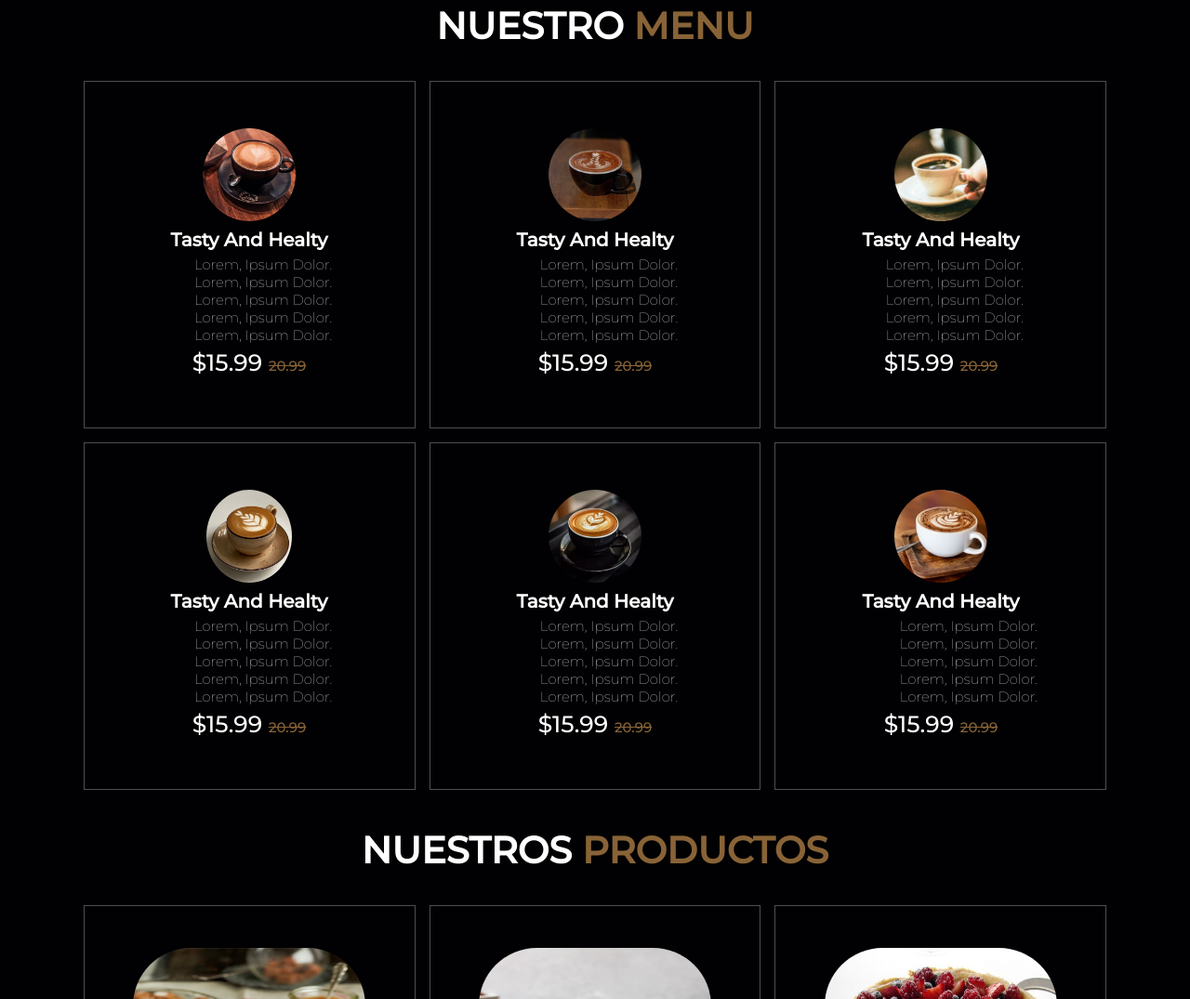
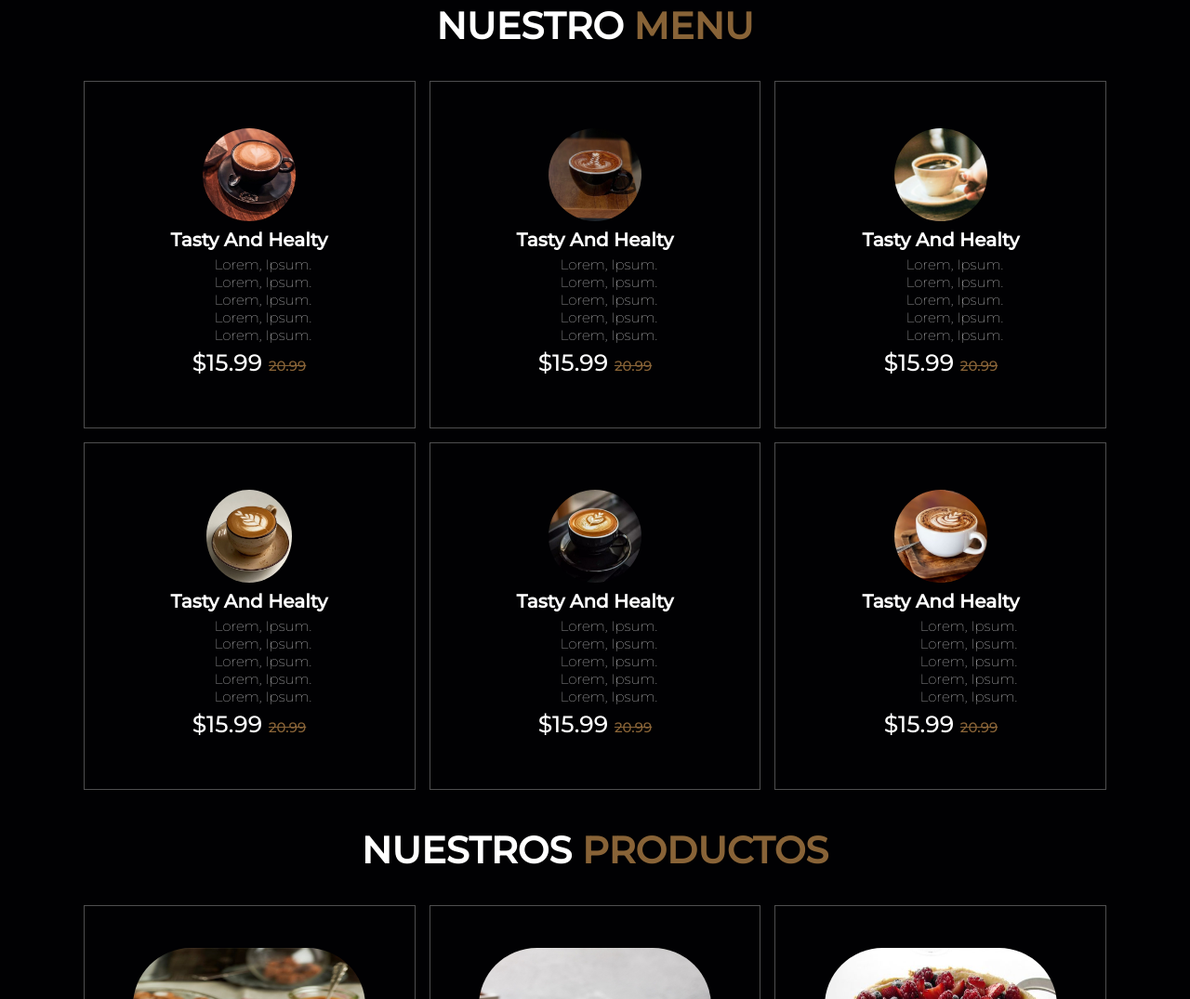
Before and after one commit to DevZone990/DevZone990.github.io, a plain HTML site: page index.html in a window 1280 px wide. Shown: the part 1332-2407 px from the top of the page at 93% size. Drawn offline with Linux system fonts and the light colour scheme.

Commit message:
html corte el lorem

```diff
--- a/index.html
+++ b/index.html
@@ -107,11 +107,11 @@
                 <img src="/img/menu1.jpg" alt="" style="border-radius: 50%;">
                 <h3>tasty and healty</h3>
                 <ul>
-                    <li> Lorem, ipsum dolor.</li>
-                    <li> Lorem, ipsum dolor.</li>
-                    <li> Lorem, ipsum dolor.</li>
-                    <li> Lorem, ipsum dolor.</li>
-                    <li> Lorem, ipsum dolor.</li>
+                    <li> Lorem, ipsum.</li>
+                    <li> Lorem, ipsum.</li>
+                    <li> Lorem, ipsum.</li>
+                    <li> Lorem, ipsum.</li>
+                    <li> Lorem, ipsum.</li>
                 </ul>
                 <div class="price">$15.99 <span>20.99</span></div>
                 <!-- <a href="#" class="btn">add to cart</a> -->
@@ -120,11 +120,11 @@
                 <img src="/img/menu2.jpg" alt="" style="border-radius: 50%;">
                 <h3>tasty and healty</h3>
                 <ul>
-                    <li> Lorem, ipsum dolor.</li>
-                    <li> Lorem, ipsum dolor.</li>
-                    <li> Lorem, ipsum dolor.</li>
-                    <li> Lorem, ipsum dolor.</li>
-                    <li> Lorem, ipsum dolor.</li>
+                    <li> Lorem, ipsum.</li>
+                    <li> Lorem, ipsum.</li>
+                    <li> Lorem, ipsum.</li>
+                    <li> Lorem, ipsum.</li>
+                    <li> Lorem, ipsum.</li>
                 </ul>
                 <div class="price">$15.99 <span>20.99</span></div>
                 <!-- <a href="#" class="btn">add to cart</a> -->
@@ -133,11 +133,11 @@
                 <img src="/img/menu3.jpg" alt="" style="border-radius: 50%;">
                 <h3>tasty and healty</h3>
                 <ul>
-                    <li> Lorem, ipsum dolor.</li>
-                    <li> Lorem, ipsum dolor.</li>
-                    <li> Lorem, ipsum dolor.</li>
-                    <li> Lorem, ipsum dolor.</li>
-                    <li> Lorem, ipsum dolor.</li>
+                    <li> Lorem, ipsum.</li>
+                    <li> Lorem, ipsum.</li>
+                    <li> Lorem, ipsum.</li>
+                    <li> Lorem, ipsum.</li>
+                    <li> Lorem, ipsum.</li>
                 </ul>
                 <div class="price">$15.99 <span>20.99</span></div>
                 <!-- <a href="#" class="btn">add to cart</a> -->
@@ -146,11 +146,11 @@
                 <img src="/img/menu4.jpg" alt="" style="border-radius: 50%;">
                 <h3>tasty and healty</h3>
                 <ul>
-                    <li> Lorem, ipsum dolor.</li>
-                    <li> Lorem, ipsum dolor.</li>
-                    <li> Lorem, ipsum dolor.</li>
-                    <li> Lorem, ipsum dolor.</li>
-                    <li> Lorem, ipsum dolor.</li>
+                    <li> Lorem, ipsum.</li>
+                    <li> Lorem, ipsum.</li>
+                    <li> Lorem, ipsum.</li>
+                    <li> Lorem, ipsum.</li>
+                    <li> Lorem, ipsum.</li>
                 </ul>
                 <div class="price">$15.99 <span>20.99</span></div>
                 <!-- <a href="#" class="btn">add to cart</a> -->
@@ -159,11 +159,11 @@
                 <img src="/img/menu5.jpg" alt="" style="border-radius: 50%;">
                 <h3>tasty and healty</h3>
                 <ul>
-                    <li> Lorem, ipsum dolor.</li>
-                    <li> Lorem, ipsum dolor.</li>
-                    <li> Lorem, ipsum dolor.</li>
-                    <li> Lorem, ipsum dolor.</li>
-                    <li> Lorem, ipsum dolor.</li>
+                    <li> Lorem, ipsum.</li>
+                    <li> Lorem, ipsum.</li>
+                    <li> Lorem, ipsum.</li>
+                    <li> Lorem, ipsum.</li>
+                    <li> Lorem, ipsum.</li>
                 </ul>
                 <div class="price">$15.99 <span>20.99</span></div>
                 <!-- <a href="#" class="btn">add to cart</a> -->
@@ -173,11 +173,11 @@
                 <h3>tasty and healty</h3>
                 <ul>
                     <ul>
-                        <li> Lorem, ipsum dolor.</li>
-                        <li> Lorem, ipsum dolor.</li>
-                        <li> Lorem, ipsum dolor.</li>
-                        <li> Lorem, ipsum dolor.</li>
-                        <li> Lorem, ipsum dolor.</li>
+                        <li> Lorem, ipsum.</li>
+                        <li> Lorem, ipsum.</li>
+                        <li> Lorem, ipsum.</li>
+                        <li> Lorem, ipsum.</li>
+                        <li> Lorem, ipsum.</li>
                     </ul>
                 </ul>
                 <div class="price">$15.99 <span>20.99</span></div>
```
